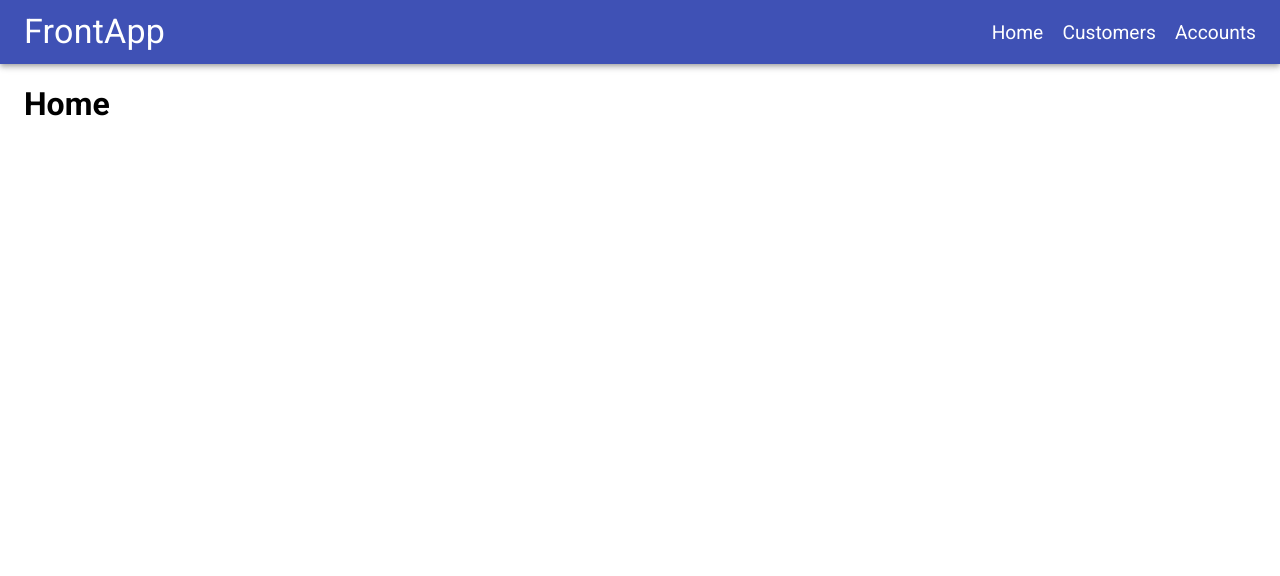
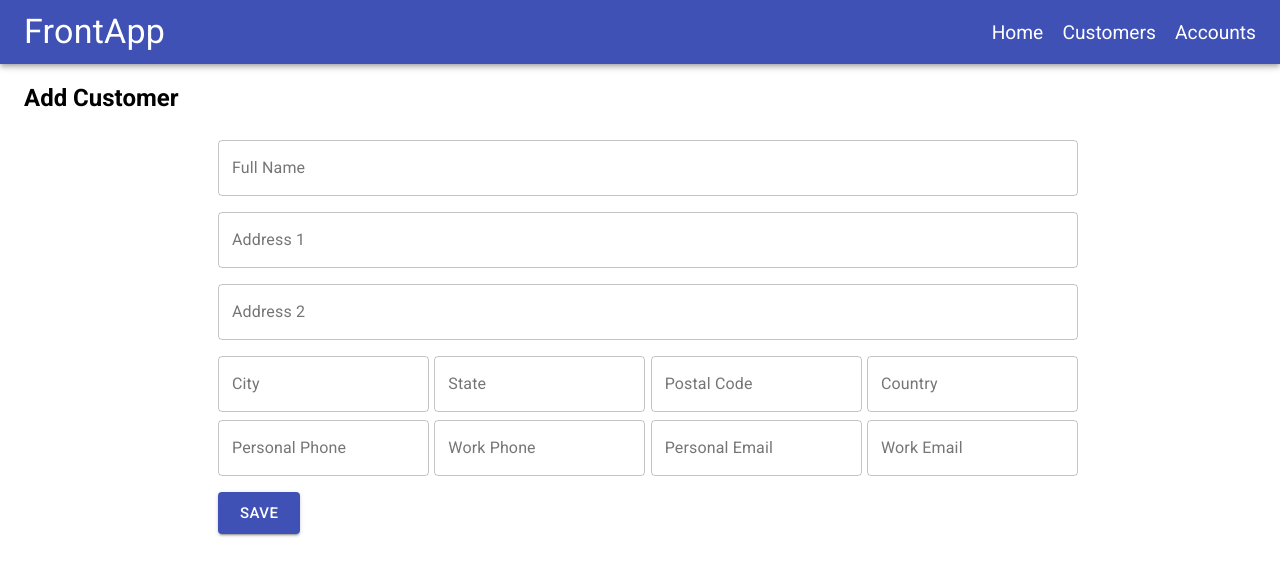
Before and after one commit to MigueMartelo/frontapp, a React (Create React App) app: page /add-customer in a window 1280 px wide. Shown: the top 576 px of the page. Built offline with nearby package versions, Linux system fonts and the light colour scheme.

Commit message:
Creating AddCustomer page and form

```diff
--- a/src/App.js
+++ b/src/App.js
@@ -2,6 +2,7 @@ import React from 'react';
 import { BrowserRouter as Router, Switch, Route } from 'react-router-dom';
 import { Container } from '@material-ui/core';
 import Customer from './pages/Customer';
+import AddCustomer from './pages/AddCustomer';
 import Account from './pages/Account';
 import Home from './pages/Home';
 import Navbar from './components/Navbar';
@@ -17,6 +18,9 @@ function App() {
 					<Route path='/customers'>
 						<Customer />
 					</Route>
+					<Route path='/add-customer'>
+						<AddCustomer />
+					</Route>
 					<Route path='/accounts'>
 						<Account />
 					</Route>
--- /dev/null
+++ b/src/pages/AddCustomer.js
@@ -0,0 +1,73 @@
+import React from 'react';
+import {
+	Button,
+	FormControl,
+	Grid,
+	makeStyles,
+	TextField,
+} from '@material-ui/core';
+
+const useStyles = makeStyles(theme => ({
+	root: {
+		'& > *': {
+			margin: theme.spacing(1),
+		},
+	},
+}));
+
+const AddCustomer = () => {
+	const classes = useStyles();
+
+	return (
+		<Grid container xs={12}>
+			<h2>Add Customer</h2>
+			<Grid container item xs={12} justify='center'>
+				<form className={classes.root}>
+					<FormControl fullWidth>
+						<TextField variant='outlined' name='name' label='Full Name' />
+					</FormControl>
+					<FormControl fullWidth>
+						<TextField variant='outlined' name='address1' label='Address 1' />
+					</FormControl>
+					<FormControl fullWidth>
+						<TextField variant='outlined' name='address2' label='Address 2' />
+					</FormControl>
+					<Grid container item justify='space-between'>
+						<TextField variant='outlined' name='city' label='City' />
+						<TextField variant='outlined' name='state' label='State' />
+						<TextField
+							variant='outlined'
+							name='postalCode'
+							label='Postal Code'
+						/>
+						<TextField variant='outlined' name='Country' label='Country' />
+					</Grid>
+					<Grid container item justify='space-between'>
+						<TextField
+							variant='outlined'
+							name='personalPhone'
+							label='Personal Phone'
+						/>
+						<TextField variant='outlined' name='workPhone' label='Work Phone' />
+						<TextField
+							variant='outlined'
+							name='personalEmail'
+							label='Personal Email'
+						/>
+						<TextField variant='outlined' name='workEmail' label='Work Email' />
+					</Grid>
+					<Button
+						type='submit'
+						color='primary'
+						variant='contained'
+						size='large'
+					>
+						Save
+					</Button>
+				</form>
+			</Grid>
+		</Grid>
+	);
+};
+
+export default AddCustomer;
--- a/src/pages/Customer.js
+++ b/src/pages/Customer.js
@@ -1,7 +1,9 @@
 import React, { useEffect } from 'react';
 import { useSelector, useDispatch } from 'react-redux';
+import { Grid, Button } from '@material-ui/core';
 import CustomerList from '../components/CustomersList';
 import { getCustomersAction } from '../redux/actions';
+import { Link } from 'react-router-dom';
 
 const Customer = () => {
 	const dispatch = useDispatch();
@@ -15,7 +17,18 @@ const Customer = () => {
 
 	return (
 		<div>
-			<h1>Customer</h1>
+			<Grid container justify='space-between' alignItems='center'>
+				<Grid container item xs={9} justify='flex-start'>
+					<h2>Customers</h2>
+				</Grid>
+				<Grid container item xs={3} justify='flex-end'>
+					<Link to='/add-customer'>
+						<Button variant='contained' color='primary' size='small'>
+							+ Add Customer
+						</Button>
+					</Link>
+				</Grid>
+			</Grid>
 			{customers.length ? (
 				<CustomerList customers={customers} />
 			) : (
```
